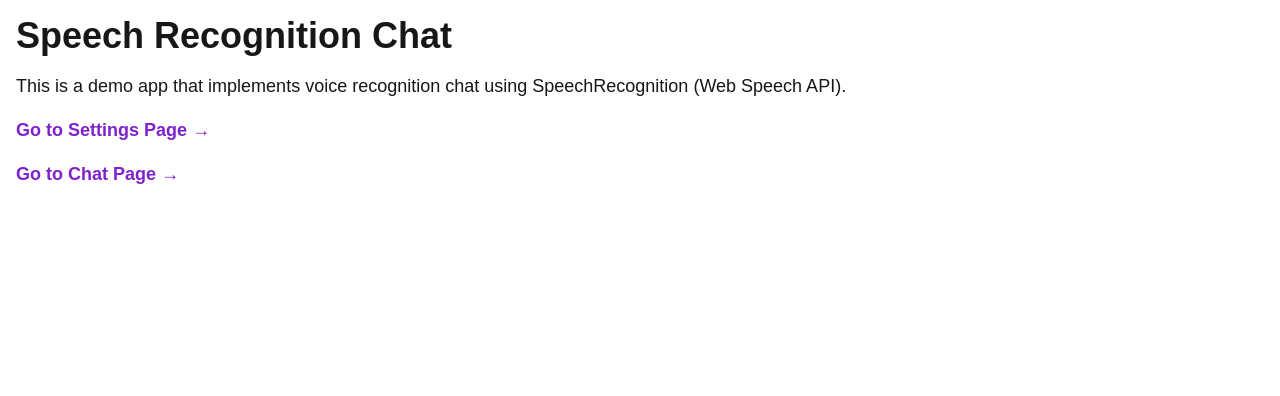
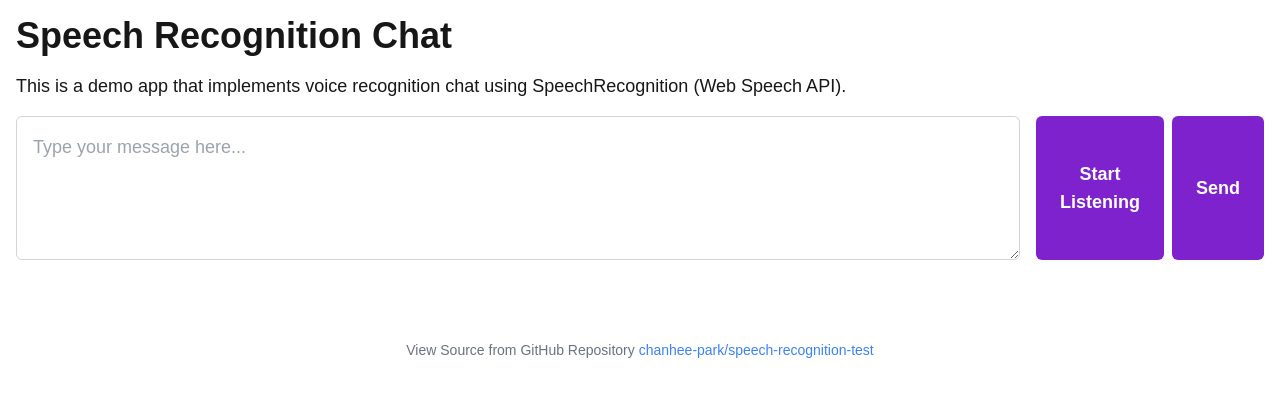
Before and after one commit to chanhee-park/speech-recognition-test, a Next.js app in the folder chat-app-demo/: page / in a window 1280 px wide. Shown: the top 396 px of the page. Built offline with nearby package versions, Linux system fonts and the light colour scheme.

Commit message:
refactor layout and rename chat page to home; add footer with GitHub link

```diff
--- a/chat-app-demo/app/layout.tsx
+++ b/chat-app-demo/app/layout.tsx
@@ -24,8 +24,21 @@ export default function RootLayout({
 }>) {
   return (
     <html lang="en">
-      <body className={`${geistSans.variable} ${geistMono.variable} antialiased`}>
-        <main className="grid grid-rows-[auto,1fr,auto] gap-4 p-4">{children}</main>
+      <body className={`${geistSans.variable} ${geistMono.variable} antialiased"`}>
+        <main className="grid grid-rows-[auto,1fr,auto] gap-4 p-4 overflow-auto">{children}</main>
+
+        {/* fixed on the bottom */}
+        <footer className="text-center text-sm text-gray-500 py-4">
+          View Source from GitHub Repository{' '}
+          <a
+            href="https://github.com/chanhee-park/speech-recognition-test"
+            target="_blank"
+            rel="noopener noreferrer"
+            className="text-blue-500 hover:underline"
+          >
+            chanhee-park/speech-recognition-test
+          </a>
+        </footer>
       </body>
     </html>
   );
--- a/chat-app-demo/app/chat/page.jsx
+++ b/chat-app-demo/app/page.jsx
@@ -2,7 +2,7 @@
 
 import { useState, useEffect, useRef } from 'react';
 
-export default function ChatPage() {
+export default function Home() {
   const [messages, setMessages] = useState([]);
   const [isListening, setIsListening] = useState(false);
   const recognizerRef = useRef(null);
--- a/chat-app-demo/app/page.tsx
+++ /dev/null
@@ -1,19 +0,0 @@
-export default function Home() {
-  return (
-    <>
-      <h1 className="text-4xl font-bold">Speech Recognition Chat</h1>
-      <p className="text-lg">
-        This is a demo app that implements voice recognition chat using SpeechRecognition (Web Speech API).
-      </p>
-
-      <div className="flex flex-col gap-4 w-full">
-        <a href="/settings" className="text-lg font-bold text-purple-700">
-          Go to Settings Page &rarr;
-        </a>
-        <a href="/chat" className="text-lg font-bold text-purple-700">
-          Go to Chat Page &rarr;
-        </a>
-      </div>
-    </>
-  );
-}
--- a/chat-app-demo/tsconfig.json
+++ b/chat-app-demo/tsconfig.json
@@ -22,6 +22,6 @@
       "@/*": ["./*"]
     }
   },
-  "include": ["next-env.d.ts", "**/*.ts", "**/*.tsx", ".next/types/**/*.ts", "app/chat/page.jsx"],
+  "include": ["next-env.d.ts", "**/*.ts", "**/*.tsx", ".next/types/**/*.ts"],
   "exclude": ["node_modules"]
 }
```
